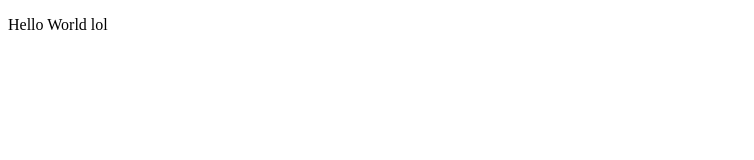
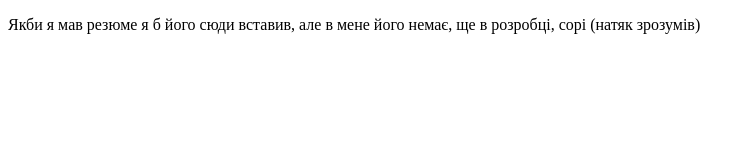
Before and after one commit to kirilkins312/Resume, a plain HTML site: page index.html in a window 1280 px wide. Shown: the whole page, without its empty margins (0-754 px from the left). Drawn offline with Linux system fonts and the light colour scheme.

Commit message:
Poyasnennia

```diff
--- a/index.html
+++ b/index.html
@@ -7,6 +7,9 @@
     <title>Resume</title>
   </head>
   <body>
-    <p>Hello World lol</p>
+    <p>
+      Якби я мав резюме я б його сюди вставив, але в мене його немає, ще в
+      розробці, сорі (натяк зрозумів)
+    </p>
   </body>
 </html>
```
